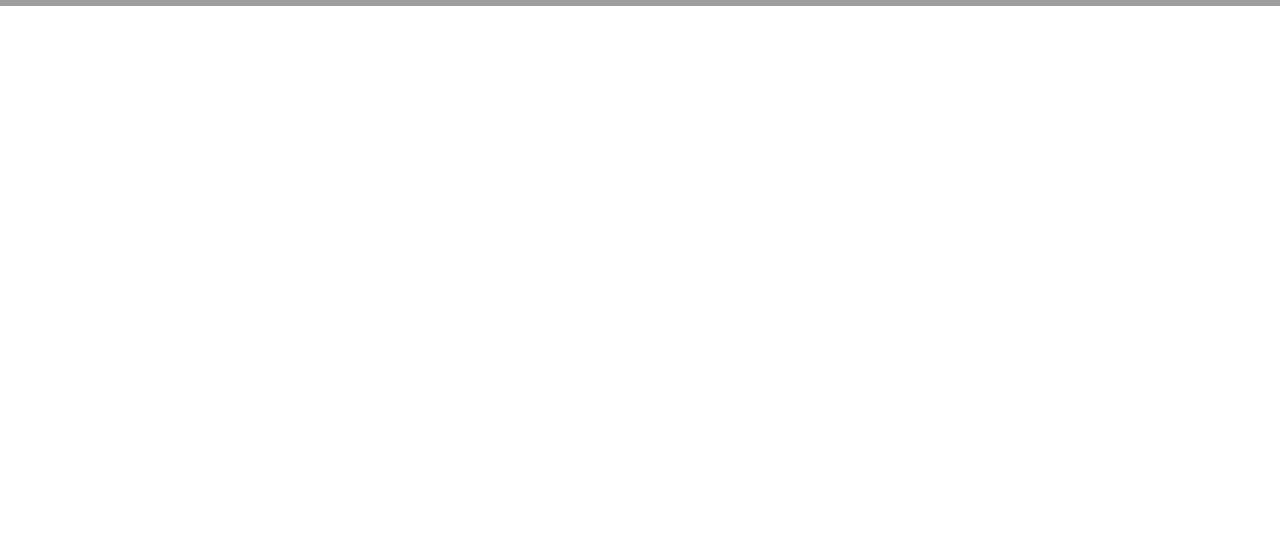
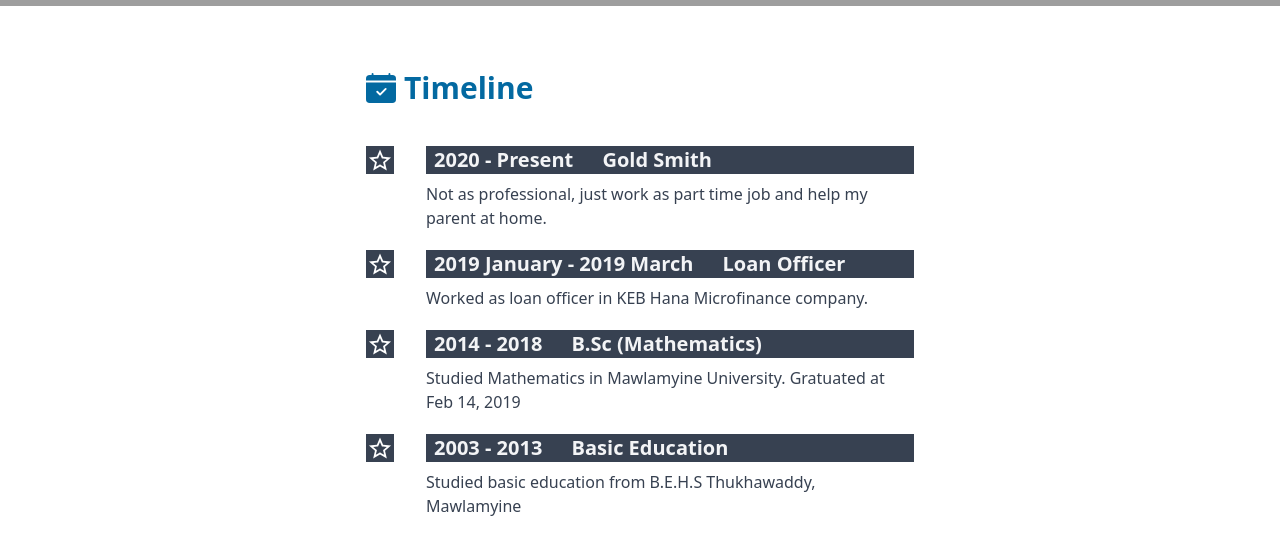
Before and after one commit to Oungseik/Oungseik.github.io.old, a Next.js app: page / in a window 1280 px wide. Shown: the part 542-1096 px from the top of the page. Before the commit the page ends 800 px from the top, so only its background shows below. Built offline with nearby package versions, Linux system fonts and the light colour scheme; grey boxes are pictures that could not be loaded.

Commit message:
feat: add timelines section in home page

```diff
--- /dev/null
+++ b/src/components/layout/Timelines.tsx
@@ -0,0 +1,78 @@
+import { BsFillCalendarCheckFill } from 'react-icons/bs';
+import { IoMdStarOutline } from 'react-icons/io';
+
+type TimeLineProps = {
+  from: string;
+  to: string;
+  title: string;
+  description: string;
+};
+
+const timeLines = [
+  {
+    from: '2020',
+    to: 'Present',
+    title: 'Gold Smith',
+    description:
+      'Not as professional, just work as part time job and help my parent at home.',
+  },
+  {
+    from: '2019 January',
+    to: '2019 March',
+    title: 'Loan Officer',
+    description: 'Worked as loan officer in KEB Hana Microfinance company.',
+  },
+  {
+    from: '2014',
+    to: '2018',
+    title: 'B.Sc (Mathematics)',
+    description:
+      'Studied Mathematics in Mawlamyine University. Gratuated at Feb 14, 2019',
+  },
+  {
+    from: '2003',
+    to: '2013',
+    title: 'Basic Education',
+    description: 'Studied basic education from B.E.H.S Thukhawaddy, Mawlamyine',
+  },
+];
+
+function TimeLine({ from, to, title, description }: TimeLineProps) {
+  return (
+    <ul className='text-gray-700'>
+      <li>
+        <div className='flex space-x-8'>
+          <IoMdStarOutline
+            size='1.75rem'
+            className='shrink-0 bg-gray-700 text-white'
+          />
+          <div className='grow space-y-2'>
+            <h2 className=' bg-gray-700 px-2 text-lg text-base font-semibold text-gray-100 md:text-xl'>
+              {from} - {to}{' '}
+              <span className='hidden pl-6 md:inline'>{title}</span>
+            </h2>
+            <p>{description}</p>
+          </div>
+        </div>
+      </li>
+    </ul>
+  );
+}
+
+function Timelines() {
+  return (
+    <div className='mx-auto animate-fadein-timeline px-3 py-12 md:max-w-[548px] md:px-0 md:py-16'>
+      <h2 className='md flex items-center pb-8 text-2xl font-semibold text-sky-700 md:pb-10 md:text-3xl'>
+        <BsFillCalendarCheckFill />
+        <span className='pl-2'>Timeline</span>
+      </h2>
+      <ul className='space-y-5 text-gray-700'>
+        {timeLines.map((tl) => (
+          <TimeLine key={tl.from + tl.to} {...tl} />
+        ))}
+      </ul>
+    </div>
+  );
+}
+
+export default Timelines;
--- a/src/pages/index.tsx
+++ b/src/pages/index.tsx
@@ -2,6 +2,8 @@ import Head from 'next/head';
 import * as React from 'react';
 
 import Hero from '@/components/layout/Hero';
+import Timelines from '@/components/layout/Timelines';
+
 export default function HomePage() {
   return (
     <>
@@ -9,6 +11,7 @@ export default function HomePage() {
         <title>Oung Seik Nyan - Home</title>
       </Head>
       <Hero />
+      <Timelines />
     </>
   );
 }
```
